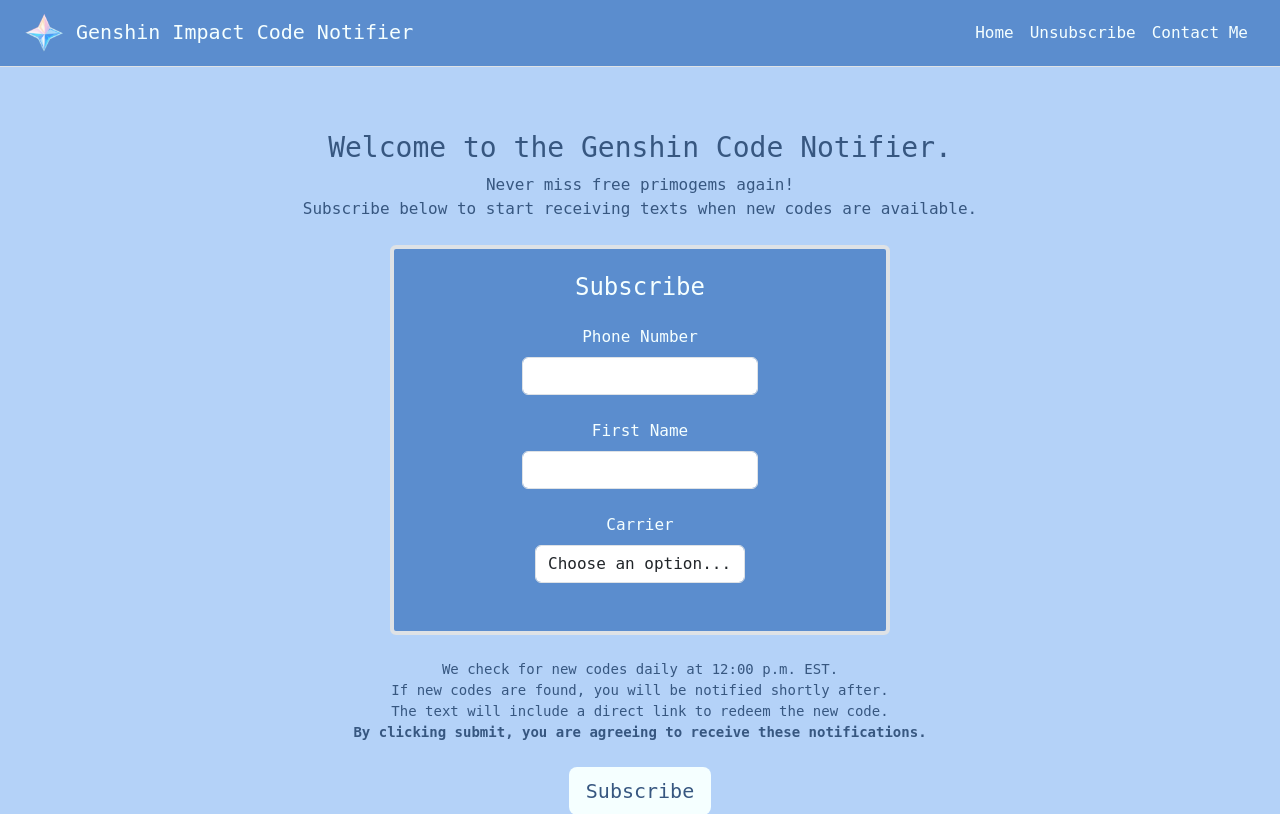
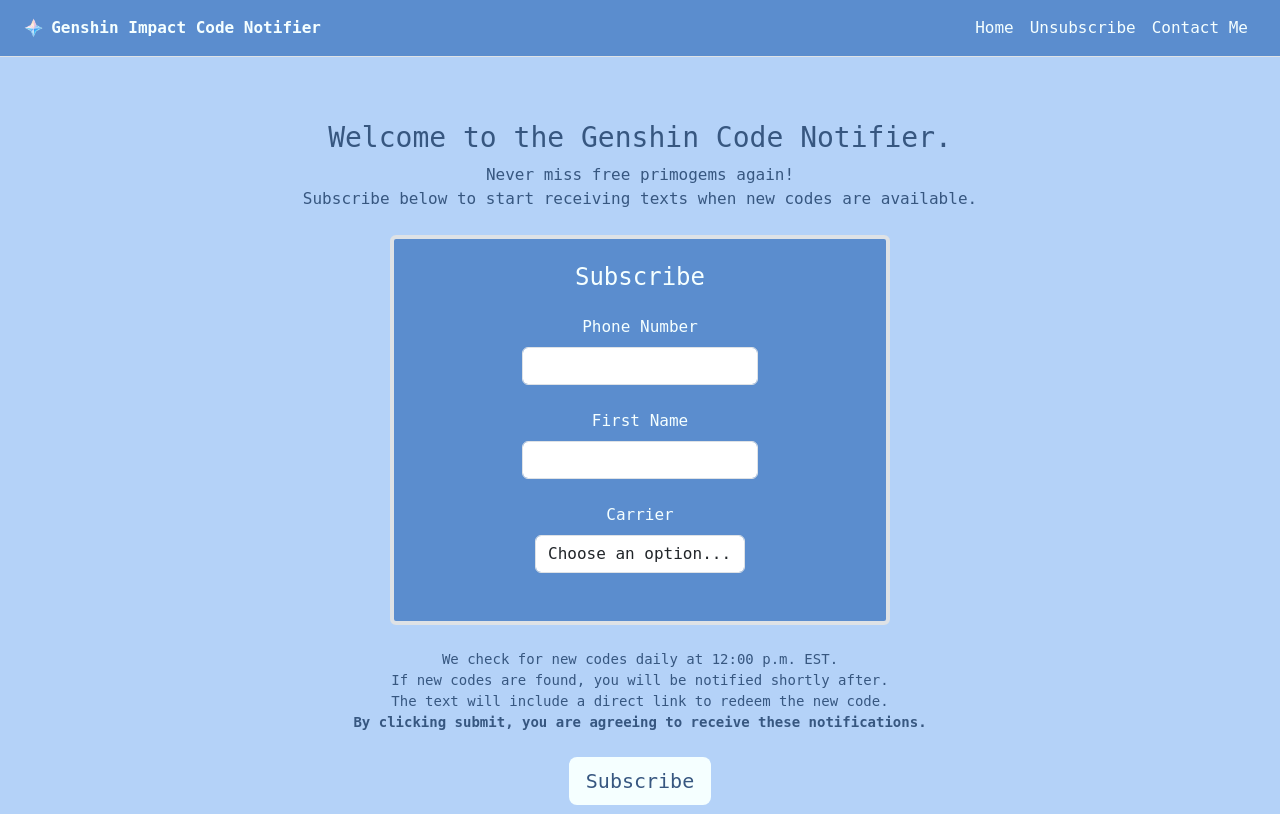
Before and after one commit to baileystarr4/Genshin-Impact-Code-Notifier, a Django app: page / in a window 1280 px wide. Shown: the top 814 px of the page. Run offline with Django 5.2, Linux system fonts and the light colour scheme; parts of the project's set-up code (start-up, migrations or seed data) failed here and were passed over; some web fonts are replaced.

Commit message:
Resize navbar text and icon for mobile view

```diff
--- a/website/genshin_code_notifier/templates/base.html
+++ b/website/genshin_code_notifier/templates/base.html
@@ -31,9 +31,11 @@
     <nav class="navbar sticky-top navbar-expand-lg border-bottom pe-4 ps-4">
       <!-- nav brand / title -->
       <a class="navbar-brand m-0" href="/">
-        <span class="nav_brand tw-bold white_text">
-          <img src="{% static '/images/Primogem.ico' %}" class="nav_img">
-          Genshin Impact Code Notifier
+        <span class="nav_brand fw-bold white_text d-flex align-items-center">
+          <img src="{% static '/images/Primogem.ico' %}"
+               class="nav_img me-2"
+               style="height: 1.2rem; width: auto;">
+          <span class="fs-6 fs-lg-5">Genshin Impact Code Notifier</span>
         </span>
       </a>
 
@@ -54,18 +56,21 @@
         id="navbar"
       >
         <div class="navbar-nav">
-          <a
-          class="nav-item nav-link nav_link white_text"
-          id="home"
-          href="/">Home</a>
-          <a
-          class="nav-item nav-link nav_link white_text"
-          id="unsubscribe"
-          href="/unsubscribe">Unsubscribe</a>
-          <a
-          class="nav-item nav-link nav_link white_text"
-          id="contact_me"
-          href="/contact_me">Contact Me</a>
+          <a class="nav-item nav-link nav_link white_text fs-6 fs-lg-5"
+             id="home"
+             href="/">
+            Home
+          </a>
+          <a class="nav-item nav-link nav_link white_text fs-6 fs-lg-5"
+             id="unsubscribe"
+             href="/unsubscribe">
+            Unsubscribe
+          </a>
+          <a class="nav-item nav-link nav_link white_text fs-6 fs-lg-5"
+             id="contact_me"
+             href="/contact_me">
+            Contact Me
+          </a>
         </div>
       </div>
     </nav>
```
